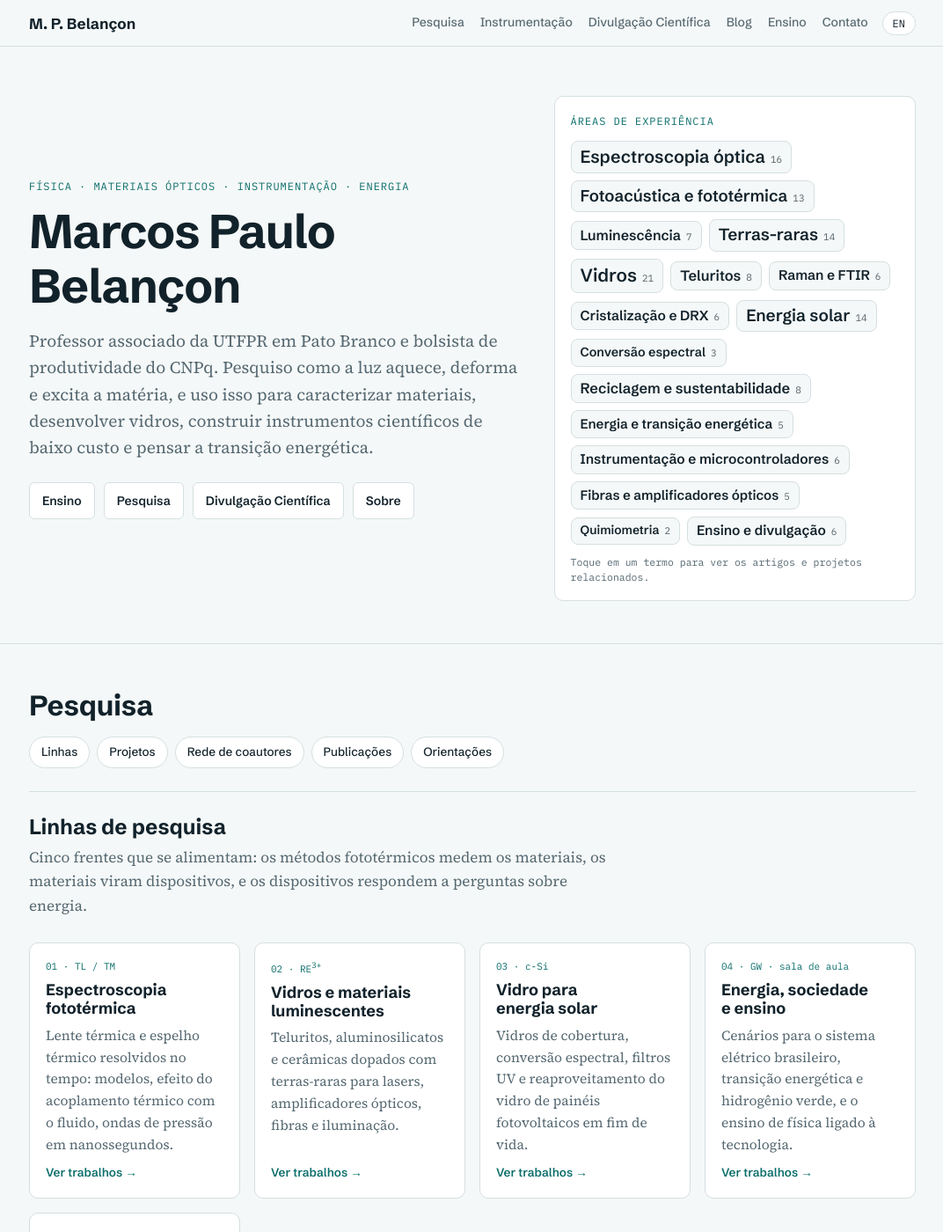
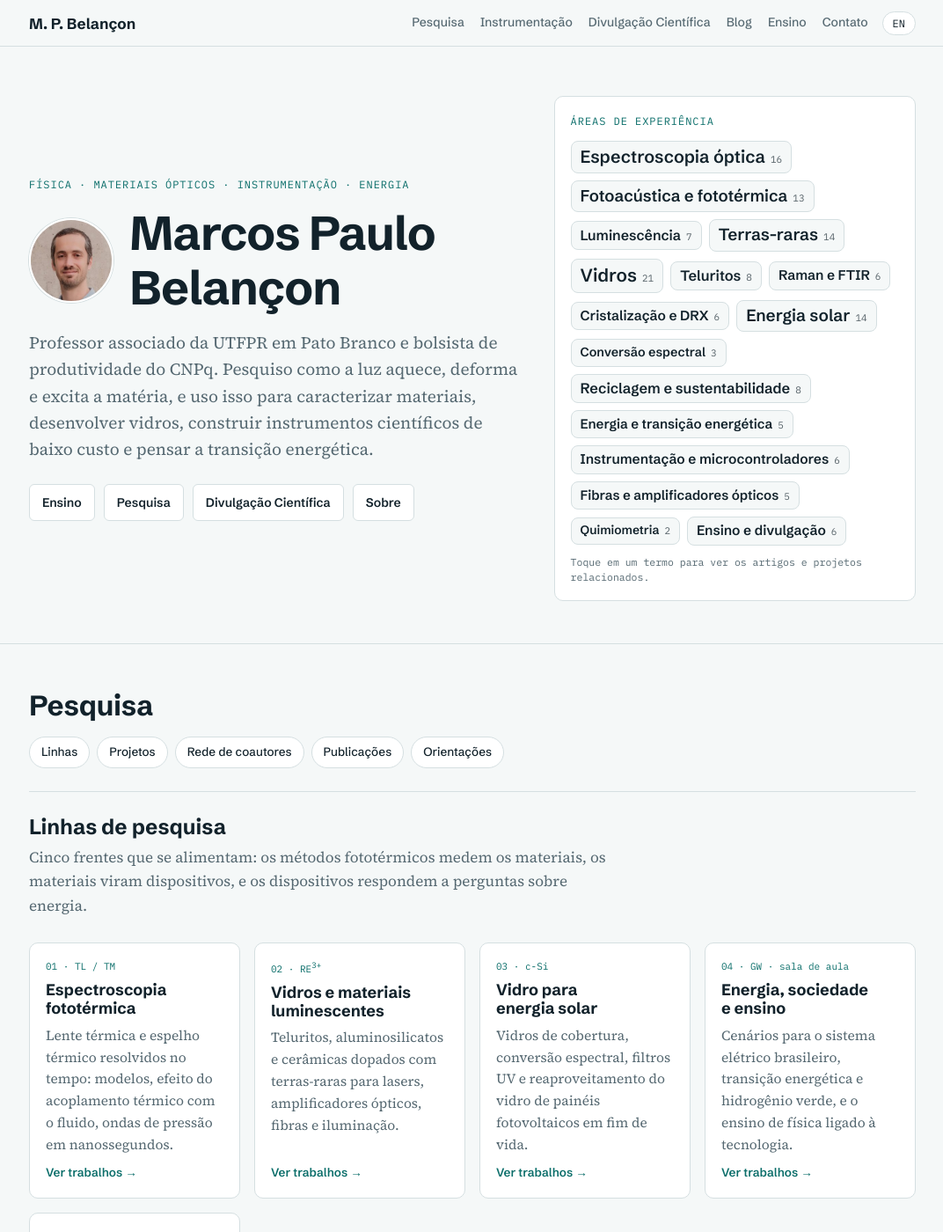
Before and after one commit to mbelancon/mbelancon.github.io, a Jekyll site: the page index.html, which Jekyll copies as it is, in a window 1280 px wide and 1400 px high. Shown: the whole window at 88% size, without its empty margins (103-1175 px from the left). Built offline with Jekyll 4.4.1, drawn with Linux system fonts in a browser that asks for light colours.

Commit message:
Topo: foto ao lado do nome, que vira link para Sobre
Co-Authored-By: Claude Opus 5.5 <noreply@anthropic.com>
Claude-Session: https://claude.ai/code/session_014d92uv4cv6U1tuXLdGXQpD

```diff
--- a/index.html
+++ b/index.html
@@ -50,6 +50,12 @@ html[data-lang="pt"] .en,html[data-lang="en"] .pt{display:none}
 .hero .wrap{display:grid;grid-template-columns:minmax(0,1.15fr) minmax(0,.85fr);gap:40px;align-items:center;padding-block:56px 48px}
 .eyebrow{font-family:var(--f-mono);font-size:12px;letter-spacing:.08em;text-transform:uppercase;color:var(--accent)}
 h1{font-size:clamp(34px,6vw,54px);font-weight:700;letter-spacing:-.02em;margin-top:10px}
+.who{display:flex;align-items:center;gap:18px;margin-top:14px;color:var(--ink);text-decoration:none;width:fit-content;max-width:100%}
+.who h1{margin-top:0}
+.who:hover h1{color:var(--accent)}
+.avatar{width:96px;height:96px;flex:none;border-radius:50%;object-fit:cover;border:2px solid var(--surface);box-shadow:0 0 0 1px var(--line)}
+.who:hover .avatar{box-shadow:0 0 0 2px var(--accent)}
+.vh{position:absolute;width:1px;height:1px;overflow:hidden;clip:rect(0 0 0 0);white-space:nowrap}
 .lede{font-size:19px;color:var(--muted);margin-top:16px;max-width:34em}
 .cta{display:flex;flex-wrap:wrap;gap:10px;margin-top:24px}
 .btn{font-family:var(--f-display);font-size:14px;font-weight:600;text-decoration:none;border-radius:6px;padding:9px 14px;border:1px solid var(--line);color:var(--ink);background:var(--surface)}
@@ -314,6 +320,8 @@ svg.dim .edge.on{opacity:.95;stroke-width:1.6} svg.dim .node.on{opacity:1}
   .hero .wrap{grid-template-columns:minmax(0,1fr);padding-block:36px 32px;gap:28px}
   .about{grid-template-columns:minmax(0,1fr)}
   .portrait{max-width:160px}
+  .who{gap:14px}
+  .avatar{width:64px;height:64px}
   section>.wrap{padding-block:40px}
   .pub{grid-template-columns:44px minmax(0,1fr)}
   .time li{grid-template-columns:84px minmax(0,1fr)}
@@ -343,7 +351,11 @@ svg.dim .edge.on{opacity:.95;stroke-width:1.6} svg.dim .node.on{opacity:1}
   <div class="wrap">
     <div>
       <p class="eyebrow"><span class="pt">Física · Materiais ópticos · Instrumentação · Energia</span><span class="en">Physics · Optical materials · Instrumentation · Energy</span></p>
-      <h1>Marcos Paulo Belançon</h1>
+      <a class="who" href="#sobre">
+        <img class="avatar" src="foto-topo.jpg" alt="" width="240" height="240">
+        <h1>Marcos Paulo Belançon</h1>
+        <span class="vh"><span class="pt">(ir para Sobre o professor)</span><span class="en">(go to About the professor)</span></span>
+      </a>
       <p class="lede">
         <span class="pt">Professor associado da UTFPR em Pato Branco e bolsista de produtividade do CNPq. Pesquiso como a luz aquece, deforma e excita a matéria, e uso isso para caracterizar materiais, desenvolver vidros, construir instrumentos científicos de baixo custo e pensar a transição energética.</span>
         <span class="en">Associate professor at UTFPR (Pato Branco, Brazil) and CNPq research fellow. I study how light heats, deforms and excites matter, and use it to characterise materials, design glasses, build low-cost scientific instruments and think about the energy transition.</span>
```
Also changed, not shown: CONTEXTO.md (+1 -0 lines), foto-topo.jpg (added).
